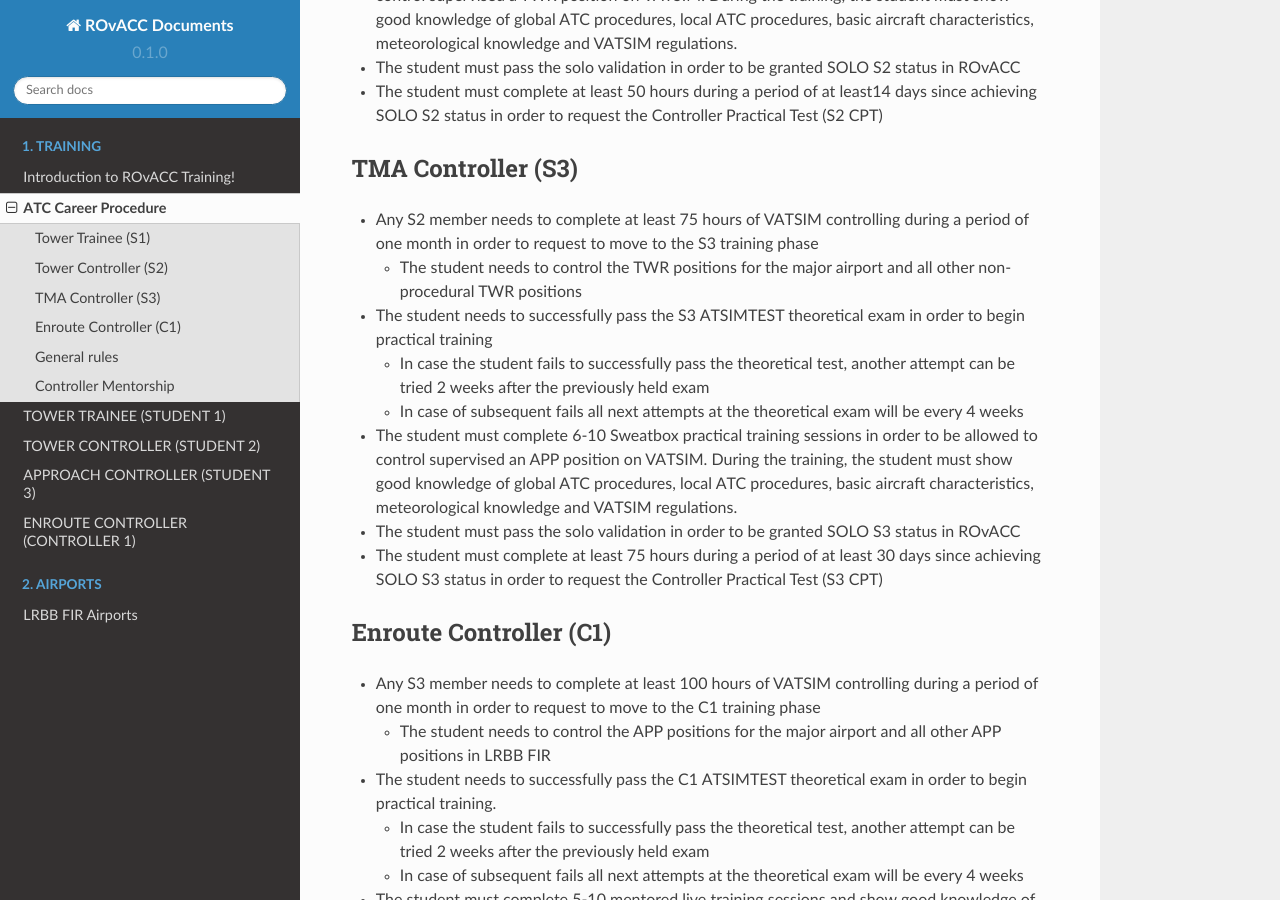
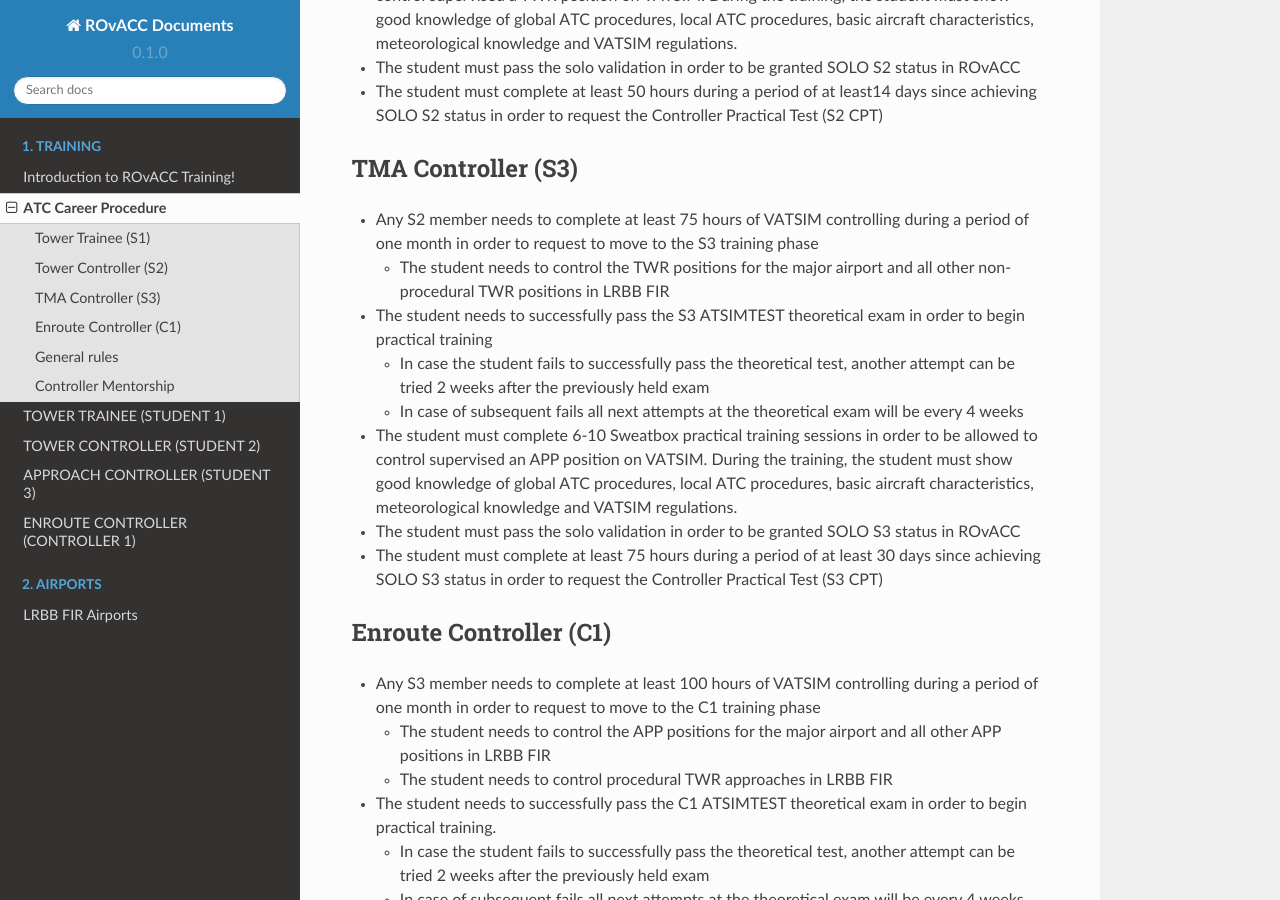
Before and after one commit to ROvACC/training-docs, a Sphinx documentation site: the page built from docs/source/career.rst, in a window 1280 px wide and 900 px high, scrolled down 744 px. Built offline with Sphinx 7.4.7 and the Read the Docs theme 2.0.0, drawn with Linux system fonts in a browser that asks for light colours.

Commit message:
add info about procedural approaches

```diff
--- a/docs/source/career.rst
+++ b/docs/source/career.rst
@@ -27,7 +27,7 @@
 *******************
 * Any S2 member needs to complete at least 75 hours of VATSIM controlling during a period of one month in order to request to move to the S3 training phase
 
-  * The student needs to control the TWR positions for the major airport and all other non-procedural TWR positions
+  * The student needs to control the TWR positions for the major airport and all other non-procedural TWR positions in LRBB FIR
 
 * The student needs to successfully pass the S3 ATSIMTEST theoretical exam in order to begin practical training
 
@@ -43,6 +43,7 @@
 * Any S3 member needs to complete at least 100 hours of VATSIM controlling during a period of one month in order to request to move to the C1 training phase
 
   * The student needs to control the APP positions for the major airport and all other APP positions in LRBB FIR
+  * The student needs to control procedural TWR approaches in LRBB FIR
 
 * The student needs to successfully pass the C1 ATSIMTEST theoretical exam in order to begin practical training.
 
```
